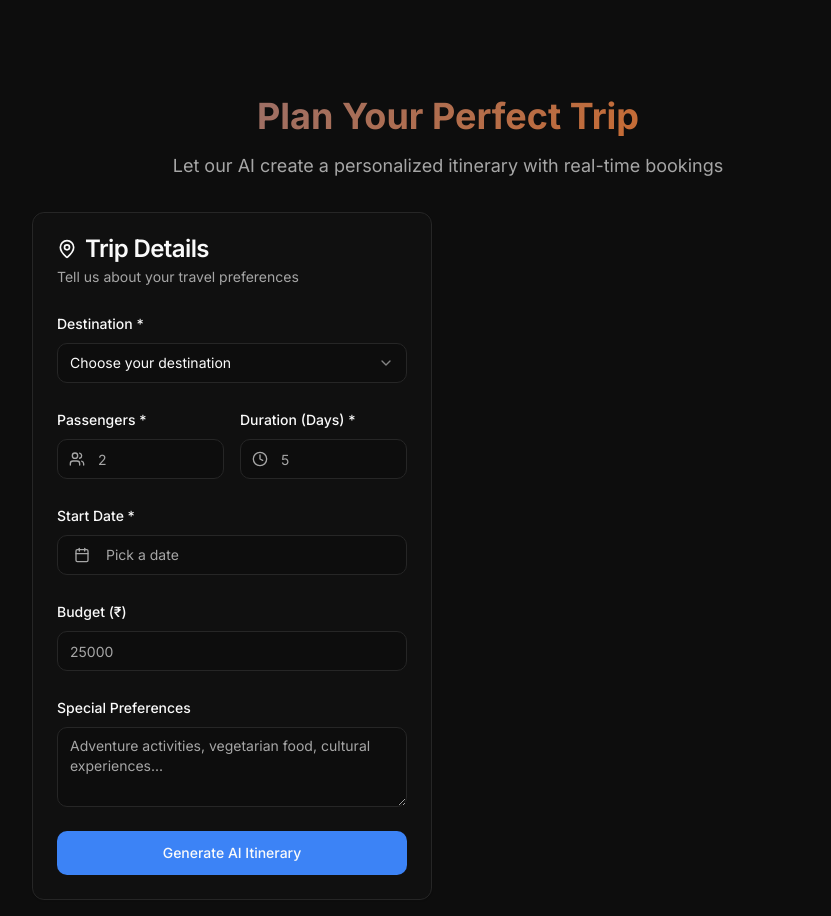
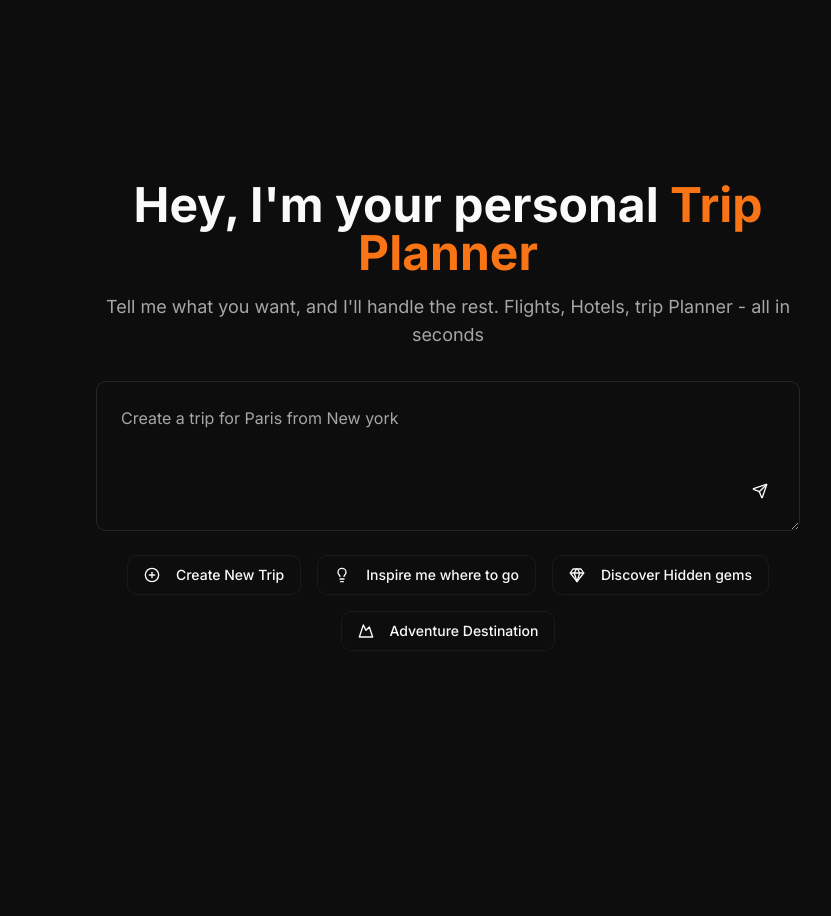
Before and after one commit to Shivansh-malviya2408/Goforit, a React (Vite) app: page /plan-trip in a window 1280 px wide. Shown: the whole page, without its empty margins (192-1023 px from the left). After the commit the page ends 800 px from the top, so only its background shows below. Built offline with nearby package versions, Linux system fonts and the light colour scheme.

Commit message:
added testimonials section

```diff
--- a/src/pages/PlanTrip.jsx
+++ b/src/pages/PlanTrip.jsx
@@ -1,82 +1,96 @@
+// src/pages/PlanTrip.jsx
+
 import { useState } from "react";
 import { Button } from "@/components/ui/button";
-import { Input } from "@/components/ui/input";
-import { Label } from "@/components/ui/label";
 import { Textarea } from "@/components/ui/textarea";
 import { Card, CardContent, CardDescription, CardHeader, CardTitle } from "@/components/ui/card";
-import { Select, SelectContent, SelectItem, SelectTrigger, SelectValue } from "@/components/ui/select";
-import { Calendar } from "@/components/ui/calendar";
-import { Popover, PopoverContent, PopoverTrigger } from "@/components/ui/popover";
-import { CalendarIcon, MapPin, Users, Clock, Plane, Train, Hotel, CheckCircle } from "lucide-react";
-import { format } from "date-fns";
-import { cn } from "@/lib/utils";
 import { useToast } from "@/hooks/use-toast";
+import { Send, PlusCircle, Lightbulb, Gem, Mountain, Plane, Hotel, MapPin, CheckCircle, Clock, Users } from "lucide-react";
 
 const PlanTrip = () => {
-  const [destination, setDestination] = useState("");
-  const [passengers, setPassengers] = useState("");
-  const [days, setDays] = useState("");
-  const [startDate, setStartDate] = useState();
-  const [budget, setBudget] = useState("");
-  const [preferences, setPreferences] = useState("");
+  const [prompt, setPrompt] = useState("");
   const [loading, setLoading] = useState(false);
   const [itinerary, setItinerary] = useState(null);
   const { toast } = useToast();
 
-  const generateItinerary = async () => {
-    if (!destination || !passengers || !days || !startDate) {
+  const suggestionPrompts = [
+    {
+      icon: PlusCircle,
+      text: "Create New Trip",
+      prompt: "I want to go on a 5-day adventure trip to Himachal Pradesh for 2 people. My budget is around ₹20,000.",
+    },
+    {
+      icon: Lightbulb,
+      text: "Inspire me where to go",
+      prompt: "Inspire me with a relaxing 4-day beach destination in India for a solo traveler.",
+    },
+    {
+      icon: Gem,
+      text: "Discover Hidden gems",
+      prompt: "Show me some hidden gems in Rajasthan for a 7-day cultural trip.",
+    },
+    {
+      icon: Mountain,
+      text: "Adventure Destination",
+      prompt: "Plan a thrilling 6-day adventure trip in Uttarakhand.",
+    },
+  ];
+
+  const handleSuggestionClick = (suggestionPrompt) => {
+    setPrompt(suggestionPrompt);
+    generateItinerary(suggestionPrompt);
+  };
+
+  const generateItinerary = async (currentPrompt = prompt) => {
+    if (!currentPrompt.trim()) {
       toast({
-        title: "Missing Information",
-        description: "Please fill in all required fields",
+        title: "Prompt is empty",
+        description: "Please tell me what kind of trip you'd like to plan.",
         variant: "destructive",
       });
       return;
     }
 
     setLoading(true);
+    setItinerary(null); // Clear previous itinerary
 
     // Simulate AI generation with realistic travel planning
     setTimeout(() => {
       const mockItinerary = {
-        destination,
-        duration: `${days} days`,
-        travelers: passengers,
-        totalBudget: budget ? `₹${budget}` : "₹25,000 - ₹40,000",
+        title: "Your AI-Generated Trip Plan",
+        destination: "A surprise location based on your prompt!",
+        duration: "5 days",
+        travelers: "2",
+        totalBudget: "₹25,000 - ₹40,000",
         schedule: [
           {
             day: 1,
-            title: "Arrival & Check-in",
+            title: "Arrival & Exploration",
             activities: [
-              { time: "10:00 AM", activity: "Flight arrival at destination", type: "transport" },
-              { time: "12:00 PM", activity: "Hotel check-in & freshen up", type: "hotel" },
-              { time: "2:00 PM", activity: "Local sightseeing & lunch", type: "activity" },
-              { time: "7:00 PM", activity: "Welcome dinner at local restaurant", type: "dining" }
-            ]
+              { time: "10:00 AM", activity: "Flight arrival and airport transfer", type: "transport" },
+              { time: "12:00 PM", activity: "Check-in at 'The Vista Hotel'", type: "hotel" },
+              { time: "2:00 PM", activity: "Lunch and walk around the local market", type: "activity" },
+            ],
           },
           {
             day: 2,
-            title: "Main Attractions",
+            title: "Adventure & Sightseeing",
             activities: [
-              { time: "8:00 AM", activity: "Breakfast & early start", type: "dining" },
-              { time: "9:30 AM", activity: "Visit iconic landmarks", type: "activity" },
-              { time: "1:00 PM", activity: "Traditional lunch experience", type: "dining" },
-              { time: "3:00 PM", activity: "Cultural tour & shopping", type: "activity" },
-              { time: "8:00 PM", activity: "Sunset viewing & dinner", type: "activity" }
-            ]
-          }
+              { time: "9:00 AM", activity: "Guided tour of the main historical sites", type: "activity" },
+              { time: "1:00 PM", activity: "Lunch at a highly-rated local restaurant", type: "dining" },
+              { time: "3:00 PM", activity: "Afternoon hike to a scenic viewpoint", type: "activity" },
+            ],
+          },
         ],
         bookings: {
-          flights: "₹8,500 per person (confirmed)",
-          hotels: "₹3,200 per night (4-star accommodation)",
-          transport: "₹1,500 (local transportation included)",
-          activities: "₹2,800 per person (all attractions covered)"
+          flights: "₹9,000 per person (confirmed)",
+          hotels: "₹3,500 per night (4-star accommodation)",
         },
         recommendations: [
-          "Pack light cotton clothes for daytime",
-          "Carry sunscreen and comfortable walking shoes",
-          "Keep copies of important documents",
-          "Download offline maps for easy navigation"
-        ]
+          "Pack for both warm days and cool evenings.",
+          "Try the local street food for an authentic experience.",
+          "Keep your travel documents handy.",
+        ],
       };
 
       setItinerary(mockItinerary);
@@ -84,189 +98,108 @@ const PlanTrip = () => {
 
       toast({
         title: "Itinerary Generated!",
-        description: "Your personalized travel plan is ready",
+        description: "Your personalized travel plan is ready below.",
       });
-    }, 3000);
+    }, 2000);
+  };
+
+  const handleFormSubmit = (e) => {
+    e.preventDefault();
+    generateItinerary();
   };
 
   const getActivityIcon = (type) => {
     switch (type) {
-      case "transport": return <Plane className="h-4 w-4" />;
-      case "hotel": return <Hotel className="h-4 w-4" />;
-      case "train": return <Train className="h-4 w-4" />;
-      default: return <MapPin className="h-4 w-4" />;
+      case "transport": return <Plane className="h-4 w-4 text-travel-ocean" />;
+      case "hotel": return <Hotel className="h-4 w-4 text-travel-sunset" />;
+      default: return <MapPin className="h-4 w-4 text-travel-forest" />;
     }
   };
 
+
   return (
-    <div className="min-h-screen bg-background p-4">
-      <div className="container mx-auto max-w-4xl">
-        <div className="text-center mb-8 pt-20">
-          <h1 className="text-4xl font-bold gradient-text mb-4">Plan Your Perfect Trip</h1>
-          <p className="text-muted-foreground text-lg">Let our AI create a personalized itinerary with real-time bookings</p>
+    <div className="min-h-screen bg-background flex flex-col items-center justify-center p-4 pt-24">
+      <div className="container mx-auto max-w-3xl text-center">
+        <h1 className="text-4xl md:text-5xl font-bold mb-4">
+          Hey, I'm your personal <span style={{ color: "hsl(var(--travel-sunset))" }}>Trip Planner</span>
+        </h1>
+        <p className="text-lg text-muted-foreground mb-8">
+          Tell me what you want, and I'll handle the rest. Flights, Hotels, trip Planner - all in seconds
+        </p>
+
+        <form onSubmit={handleFormSubmit}>
+          <div className="relative mb-6">
+            <Textarea
+              placeholder="Create a trip for Paris from New york"
+              className="min-h-[150px] text-base p-6 pr-20 ring-offset-background focus-visible:ring-2 focus-visible:ring-ring focus-visible:ring-offset-2"
+              value={prompt}
+              onChange={(e) => setPrompt(e.target.value)}
+            />
+            <Button
+              type="submit"
+              size="icon"
+              className="absolute bottom-4 right-4 bg-gradient-hero hover:opacity-90 rounded-lg w-12 h-12"
+              disabled={loading}
+            >
+              <Send className="h-5 w-5" />
+            </Button>
+          </div>
+        </form>
+
+        <div className="flex flex-wrap items-center justify-center gap-4 mb-12">
+          {suggestionPrompts.map((suggestion) => (
+            <Button
+              key={suggestion.text}
+              variant="outline"
+              className="border-border/50 hover:bg-accent hover:text-accent-foreground"
+              onClick={() => handleSuggestionClick(suggestion.prompt)}
+            >
+              <suggestion.icon className="mr-2 h-4 w-4" />
+              {suggestion.text}
+            </Button>
+          ))}
         </div>
 
-        <div className="grid gap-8 lg:grid-cols-2">
-          {/* Trip Planning Form */}
-          <Card className="bg-card/50 backdrop-blur-sm">
+        {loading && (
+           <div className="flex flex-col items-center justify-center gap-2">
+            <div className="loader ease-linear rounded-full border-4 border-t-4 border-gray-200 h-12 w-12 mb-4 animate-spin border-t-primary"></div>
+            <p className="text-muted-foreground">Generating your perfect trip...</p>
+          </div>
+        )}
+
+        {itinerary && !loading && (
+          <Card className="bg-card/50 backdrop-blur-sm text-left animate-in fade-in-0 zoom-in-95">
             <CardHeader>
               <CardTitle className="flex items-center gap-2">
-                <MapPin className="h-5 w-5" />
-                Trip Details
+                <CheckCircle className="h-5 w-5 text-travel-forest" />
+                {itinerary.title}
               </CardTitle>
-              <CardDescription>
-                Tell us about your travel preferences
+              <CardDescription className="flex items-center gap-4 pt-1">
+                 <span className="flex items-center gap-1.5"><MapPin className="h-4 w-4"/> {itinerary.destination}</span>
+                 <span className="flex items-center gap-1.5"><Clock className="h-4 w-4"/> {itinerary.duration}</span>
+                 <span className="flex items-center gap-1.5"><Users className="h-4 w-4"/> {itinerary.travelers} Travelers</span>
               </CardDescription>
             </CardHeader>
             <CardContent className="space-y-6">
-              <div className="space-y-2">
-                <Label htmlFor="destination">Destination *</Label>
-                <Select value={destination} onValueChange={setDestination}>
-                  <SelectTrigger>
-                    <SelectValue placeholder="Choose your destination" />
-                  </SelectTrigger>
-                  <SelectContent>
-                    <SelectItem value="kerala">Kerala (Backwaters)</SelectItem>
-                    <SelectItem value="rajasthan">Rajasthan (Desert Safari)</SelectItem>
-                    <SelectItem value="himachal">Himachal Pradesh (Mountains)</SelectItem>
-                    <SelectItem value="goa">Goa (Beaches)</SelectItem>
-                    <SelectItem value="kashmir">Kashmir (Valley)</SelectItem>
-                    <SelectItem value="uttarakhand">Uttarakhand (Adventure)</SelectItem>
-                  </SelectContent>
-                </Select>
-              </div>
-
-              <div className="grid grid-cols-2 gap-4">
-                <div className="space-y-2">
-                  <Label htmlFor="passengers">Passengers *</Label>
-                  <div className="relative">
-                    <Users className="absolute left-3 top-3 h-4 w-4 text-muted-foreground" />
-                    <Input
-                      id="passengers"
-                      type="number"
-                      placeholder="2"
-                      value={passengers}
-                      onChange={(e) => setPassengers(e.target.value)}
-                      className="pl-10"
-                      min="1"
-                      max="20"
-                    />
+              <div className="p-4 rounded-lg bg-primary/10 border border-primary/20">
+                <h3 className="font-semibold mb-2">Budget & Bookings</h3>
+                <div className="grid grid-cols-2 gap-2 text-sm">
+                  <div>Flights: {itinerary.bookings.flights}</div>
+                  <div>Hotels: {itinerary.bookings.hotels}</div>
+                  <div className="col-span-2">Estimated Total: <span className="font-bold">{itinerary.totalBudget}</span></div>
                 </div>
               </div>
 
-                <div className="space-y-2">
-                  <Label htmlFor="days">Duration (Days) *</Label>
-                  <div className="relative">
-                    <Clock className="absolute left-3 top-3 h-4 w-4 text-muted-foreground" />
-                    <Input
-                      id="days"
-                      type="number"
-                      placeholder="5"
-                      value={days}
-                      onChange={(e) => setDays(e.target.value)}
-                      className="pl-10"
-                      min="1"
-                      max="30"
-                    />
-                  </div>
-                </div>
-              </div>
-
-              <div className="space-y-2">
-                <Label>Start Date *</Label>
-                <Popover>
-                  <PopoverTrigger asChild>
-                    <Button
-                      variant="outline"
-                      className={cn(
-                        "w-full justify-start text-left font-normal",
-                        !startDate && "text-muted-foreground"
-                      )}
-                    >
-                      <CalendarIcon className="mr-2 h-4 w-4" />
-                      {startDate ? format(startDate, "PPP") : "Pick a date"}
-                    </Button>
-                  </PopoverTrigger>
-                  <PopoverContent className="w-auto p-0" align="start">
-                    <Calendar
-                      mode="single"
-                      selected={startDate}
-                      onSelect={setStartDate}
-                      disabled={(date) => date < new Date()}
-                      initialFocus
-                      className="pointer-events-auto"
-                    />
-                  </PopoverContent>
-                </Popover>
-              </div>
-
-              <div className="space-y-2">
-                <Label htmlFor="budget">Budget (₹)</Label>
-                <Input
-                  id="budget"
-                  type="number"
-                  placeholder="25000"
-                  value={budget}
-                  onChange={(e) => setBudget(e.target.value)}
-                />
-              </div>
-
-              <div className="space-y-2">
-                <Label htmlFor="preferences">Special Preferences</Label>
-                <Textarea
-                  id="preferences"
-                  placeholder="Adventure activities, vegetarian food, cultural experiences..."
-                  value={preferences}
-                  onChange={(e) => setPreferences(e.target.value)}
-                />
-              </div>
-
-              <Button
-                onClick={generateItinerary}
-                className="w-full"
-                disabled={loading}
-                size="lg"
-              >
-                {loading ? "Generating Your Perfect Trip..." : "Generate AI Itinerary"}
-              </Button>
-            </CardContent>
-          </Card>
-
-          {/* Generated Itinerary */}
-          {itinerary && (
-            <Card className="bg-card/50 backdrop-blur-sm">
-              <CardHeader>
-                <CardTitle className="flex items-center gap-2">
-                  <CheckCircle className="h-5 w-5 text-green-500" />
-                  Your Personalized Itinerary
-                </CardTitle>
-                <CardDescription>
-                  {itinerary.destination} • {itinerary.duration} • {itinerary.travelers} travelers
-                </CardDescription>
-              </CardHeader>
-              <CardContent className="space-y-6">
-                {/* Budget Overview */}
-                <div className="p-4 rounded-lg bg-primary/10 border border-primary/20">
-                  <h3 className="font-semibold mb-2">Total Budget: {itinerary.totalBudget}</h3>
-                  <div className="grid grid-cols-2 gap-2 text-sm">
-                    <div>Flights: {itinerary.bookings.flights}</div>
-                    <div>Hotels: {itinerary.bookings.hotels}</div>
-                    <div>Transport: {itinerary.bookings.transport}</div>
-                    <div>Activities: {itinerary.bookings.activities}</div>
-                  </div>
-                </div>
-
-                {/* Daily Schedule */}
               <div className="space-y-4">
                 {itinerary.schedule.map((day) => (
                   <div key={day.day} className="border border-border rounded-lg p-4">
                     <h3 className="font-semibold mb-3">Day {day.day}: {day.title}</h3>
                     <div className="space-y-2">
                       {day.activities.map((activity, idx) => (
-                          <div key={idx} className="flex items-center gap-3 text-sm">
-                            {getActivityIcon(activity.type)}
-                            <span className="font-medium">{activity.time}</span>
-                            <span>{activity.activity}</span>
+                        <div key={idx} className="flex items-start gap-3 text-sm">
+                          <span className="text-muted-foreground pt-0.5">{getActivityIcon(activity.type)}</span>
+                          <span className="font-medium w-20">{activity.time}</span>
+                          <span className="flex-1">{activity.activity}</span>
                         </div>
                       ))}
                     </div>
@@ -274,7 +207,6 @@ const PlanTrip = () => {
                 ))}
               </div>
 
-                {/* Recommendations */}
               <div className="space-y-2">
                 <h3 className="font-semibold">Travel Tips</h3>
                 <ul className="list-disc list-inside text-sm space-y-1 text-muted-foreground">
@@ -284,7 +216,7 @@ const PlanTrip = () => {
                 </ul>
               </div>
 
-                <Button className="w-full" size="lg">
+              <Button className="w-full bg-gradient-hero hover:opacity-90" size="lg">
                 Confirm & Book This Trip
               </Button>
             </CardContent>
@@ -292,7 +224,6 @@ const PlanTrip = () => {
         )}
       </div>
     </div>
-    </div>
   );
 };
 
```
Also changed, not shown: src/components/TestimonialsSection.jsx (added, +85 -0 lines), src/pages/Index.jsx (+6 -2 lines). Lines whose indentation alone changed are shown as unchanged.
